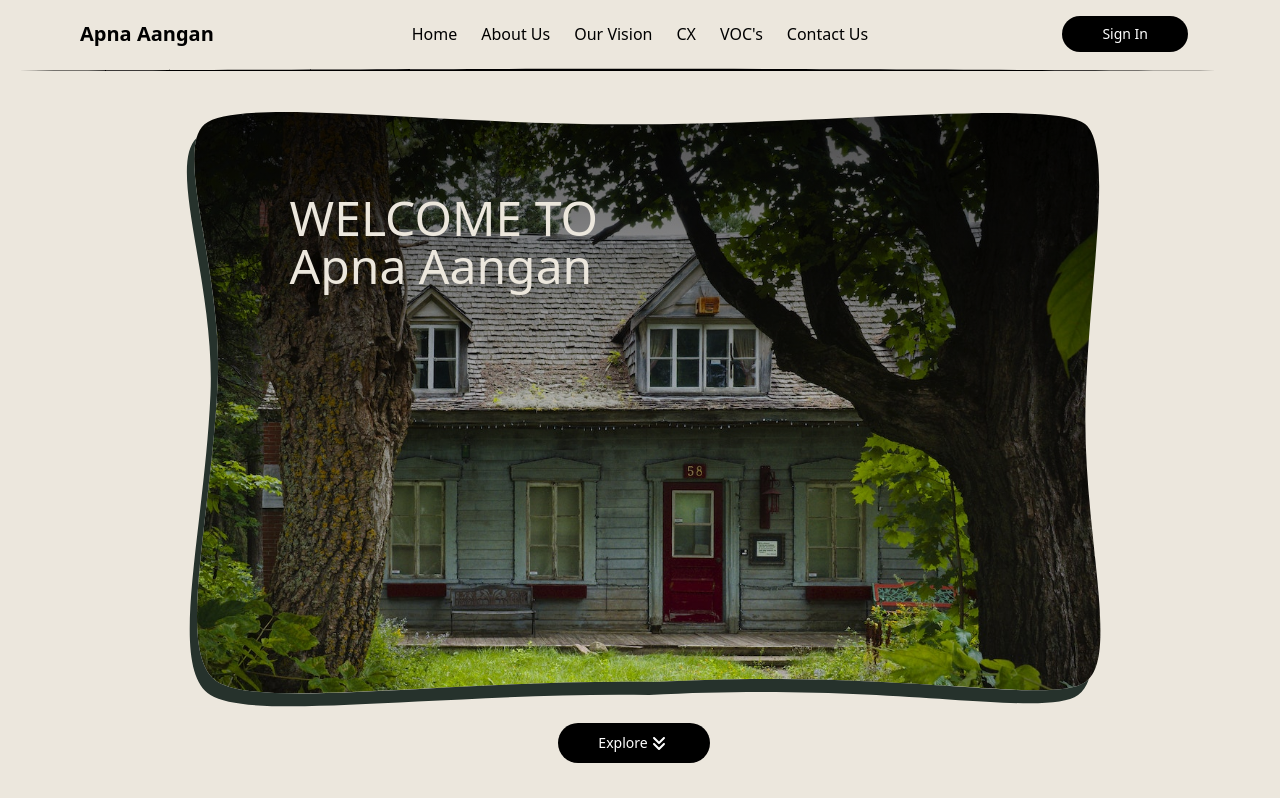
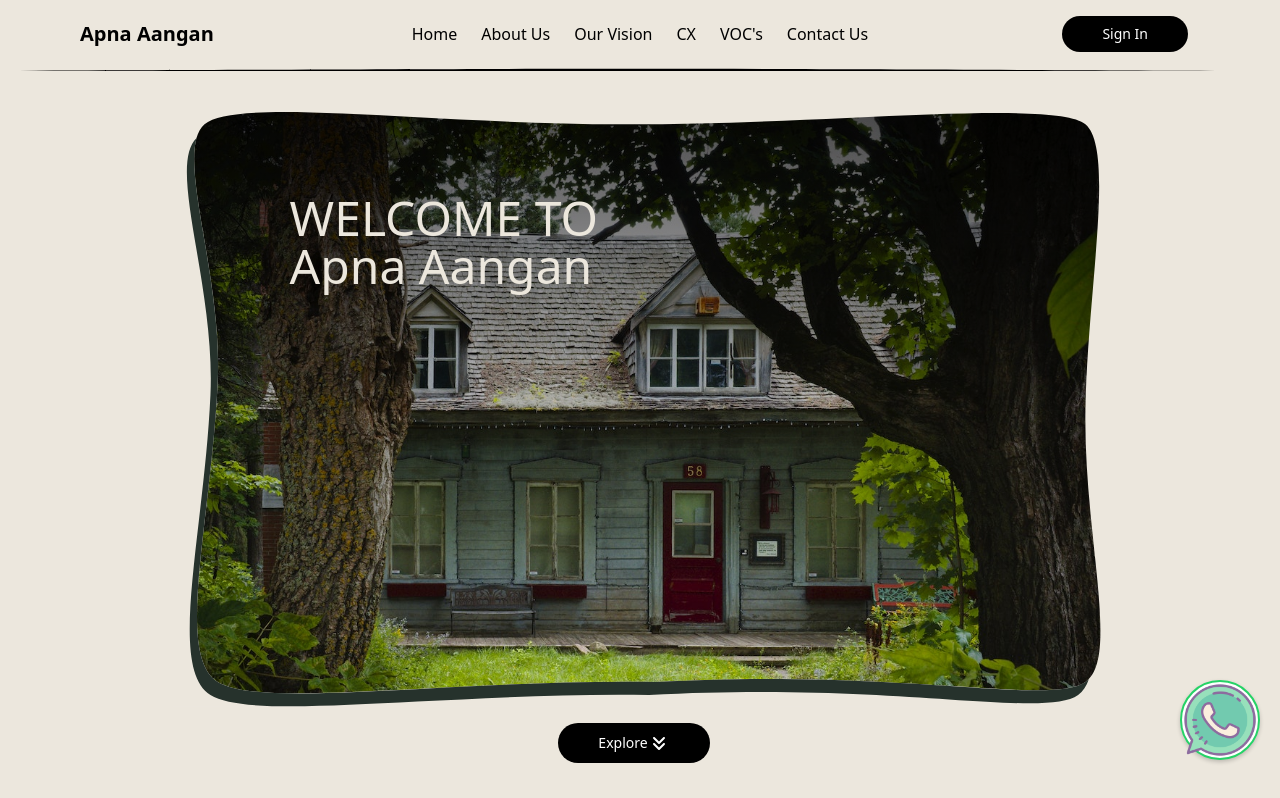
Before and after one commit to RAVANv2/Apna-Aangan, a React (Create React App) app in the folder Frontend/apna-aangan/: page / in a window 1280 px wide. Shown: the top 798 px of the page. Built offline with nearby package versions, Linux system fonts and the light colour scheme; a web font is replaced by a local one.

Commit message:
adding whats app functionality

```diff
--- a/Frontend/apna-aangan/src/App.js
+++ b/Frontend/apna-aangan/src/App.js
@@ -4,6 +4,7 @@ import Navbar from "./navbar/Navbar";
 import Home from "./pages/home/Home";
 import AboutUs from "./pages/about-us/AboutUs";
 import Footer from "./footer/Footer";
+import ChatBot from "./chatbot/ChatBot";
 function App() {
   return (
     <BrowserRouter>
@@ -16,6 +17,7 @@ function App() {
         <Route path="/voc" element={<VOC />} />
         <Route path="/contact-us" element={<ContactUs />} /> */}
       </Routes>
+      <ChatBot />
       <Footer />
     </BrowserRouter>
   );
--- /dev/null
+++ b/Frontend/apna-aangan/src/chatbot/ChatBot.css
@@ -0,0 +1,24 @@
+/* WhatsApp icon styles */
+.whatsapp-icon {
+    position: fixed;
+    bottom: 40px;
+    right: 20px;
+    cursor: pointer;
+    width: 80px;
+    height: 80px;
+    background-color: white;
+    border: 2px solid #25d366; /* Border color matches WhatsApp green */
+    border-radius: 50%; /* Circular shape */
+    display: flex;
+    justify-content: center;
+    align-items: center;
+    transition: background-color 0.3s, transform 0.2s, box-shadow 0.2s; /* Add transitions */
+    box-shadow: 0px 2px 4px rgba(0, 0, 0, 0.2); /* Subtle box shadow */
+  }
+
+  /* WhatsApp icon hover effect */
+  .whatsapp-icon:hover {
+    background-color: #25d366; /* Change the background color on hover to WhatsApp green */
+    transform: scale(1.1); /* Slight scaling effect on hover */
+    box-shadow: 0px 4px 8px rgba(0, 0, 0, 0.3); /* Increase box shadow on hover for an interactive feel */
+  }
--- /dev/null
+++ b/Frontend/apna-aangan/src/chatbot/ChatBot.jsx
@@ -0,0 +1,25 @@
+import "./ChatBot.css";
+import { BlackPillButton } from "../components/Buttons";
+
+
+const ChatBot = ()  => {
+
+    const handelOnclick = () => {
+
+        // TODO:: Add business contact number here
+        const whatsAppLink = 'https://api.whatsapp.com/send?phone=7976016059';
+        window.open(whatsAppLink, '_blank');
+    }
+
+    return (
+        <div className="whatsapp-icon" onClick={handelOnclick}>
+            <img
+                src="./images/whats-app-doodle.png"
+                alt="whats app"
+                className="w-full md:w-2/3 xl:w-full"
+            />
+        </div>
+    )
+}
+
+export default ChatBot;
--- a/Frontend/apna-aangan/src/components/Buttons.jsx
+++ b/Frontend/apna-aangan/src/components/Buttons.jsx
@@ -1,12 +1,4 @@
 export const BlackPillButton = ({ children, className, targetRef, ...rest }) => {
-
-  const handelScroll = () => {
-    if(targetRef.current){
-      targetRef.current.scrollIntoView({
-        behavior:'smooth',
-      })
-    }
-  }
 
   return (
     <button
@@ -23,7 +15,7 @@ export const BlackPillButton = ({ children, className, targetRef, ...rest }) =>
       transition
       duration-200
       ${className}`}
-      onClick={handelScroll}>
+      onClick={targetRef}>
       {children}
     </button>
   )
--- a/Frontend/apna-aangan/src/pages/home/Home.jsx
+++ b/Frontend/apna-aangan/src/pages/home/Home.jsx
@@ -2,13 +2,22 @@ import Hero from "./Hero";
 import CarouselSection from "./CarouselSection";
 import CustomerReview from "./CustomerReview";
 import { useRef } from "react";
+import { BlackPillButton } from "../../components/Buttons";
 const Home = () => {
 
   const carouselRef = useRef(null);
 
+  const handelScroll = () => {
+    if(carouselRef.current){
+      carouselRef.current.scrollIntoView({
+        behavior:'smooth',
+      })
+    }
+  }
+
   return (
     <div className="px-2 md:px-14 py-5">
-      <Hero carouselRef={carouselRef}/>
+      <Hero carouselRef={handelScroll}/>
 
       <img
         src="./icons/line.svg"
```
Also changed, not shown: Frontend/apna-aangan/public/images/whats-app-doodle.png (added), 1 other file (tests, documents, lock files or other folders).
